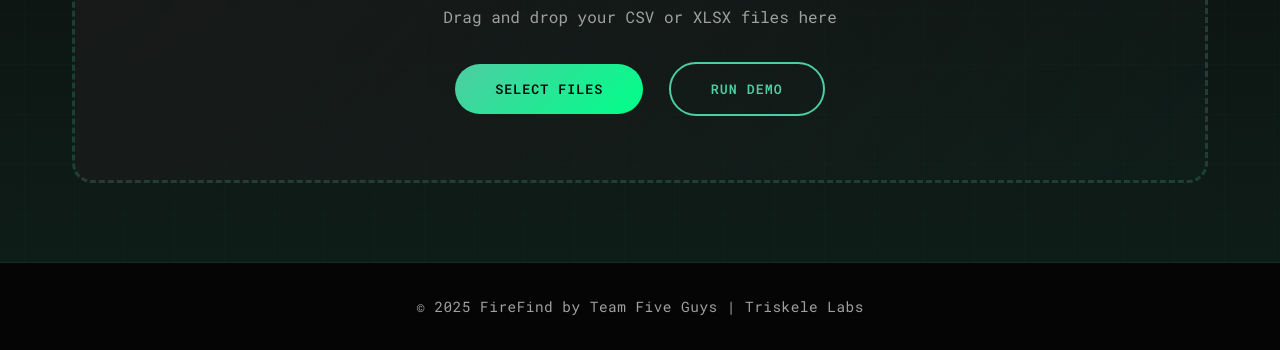
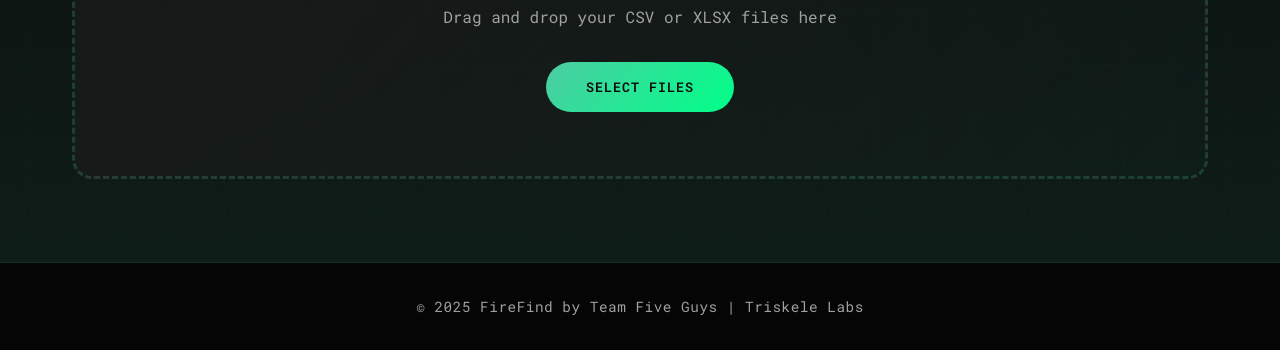
Before and after one commit to JaBoiJimJam/FireFind, a website: page frontend/scan.html in a window 1280 px wide. Shown: the part 450-800 px from the top of the page. Drawn offline with nearby package versions, Linux system fonts and the light colour scheme; a small style sheet from the web is missing.

Commit message:
Removed run demo page from scan page

```diff
--- a/frontend/app.js
+++ b/frontend/app.js
@@ -295,51 +295,6 @@ function removeFile(fileId) {
     displayFiles();
     saveFilesToStorage(); // Update localStorage after removing file
     showToast('File removed successfully', 'success');
-}
-
-async function startDemo() {
-    try {
-        showToast('Loading demo files...', 'info');
-
-        // Load real sample files from backend
-        const sampleFiles = [
-            'barracuda_sample.csv',
-            'checkpoint_sample.csv',
-            'sophos_sample.csv'
-        ];
-
-        uploadedFiles = [];
-
-        for (const fileName of sampleFiles) {
-            try {
-                const response = await fetch(`/samples/${fileName}`);
-                if (response.ok) {
-                    const blob = await response.blob();
-                    const file = new File([blob], fileName, { type: fileName.endsWith('.csv') ? 'text/csv' : 'application/octet-stream' });
-                    uploadedFiles.push({
-                        id: `demo-${Date.now()}-${Math.random()}`,
-                        name: fileName,
-                        size: formatFileSize(file.size),
-                        file: file
-                    });
-                }
-            } catch (error) {
-                console.warn(`Could not load sample file ${fileName}:`, error);
-            }
-        }
-
-        if (uploadedFiles.length > 0) {
-            displayFiles();
-            saveFilesToStorage(); // Save demo files to localStorage
-            showToast(`${uploadedFiles.length} demo files loaded! Click "START SECURITY SCAN" to analyze.`, 'success');
-        } else {
-            showToast('Could not load demo files. Please upload your own files.', 'error');
-        }
-
-    } catch (error) {
-        console.error('Error loading demo files:', error);
-        showToast('Error loading demo files. Please upload your own files.', 'error');
-    }
 }
 
 // Add this helper function to generate date-formatted filename
--- a/frontend/scan.html
+++ b/frontend/scan.html
@@ -3,7 +3,10 @@
 <head>
     <meta charset="UTF-8">
     <meta name="viewport" content="width=device-width, initial-scale=1.0">
-    <title>FireFind</title>
+    <meta http-equiv="Cache-Control" content="no-cache, no-store, must-revalidate">
+    <meta http-equiv="Pragma" content="no-cache">
+    <meta http-equiv="Expires" content="0">
+    <title>FireFind - Scan (No Demo Button)</title>
     <link href="https://fonts.googleapis.com/css2?family=Roboto+Mono:wght@300;400;500;600;700&display=swap" rel="stylesheet">
     <link rel="stylesheet" href="style.css">
     <link rel="stylesheet" href="https://cdnjs.cloudflare.com/ajax/libs/font-awesome/6.5.1/css/all.min.css" integrity="sha512-1ycn6IcaQQ40/MKBW2W4Rhis/DbILU74C1ZqUPI0EG1F3V9V0FvYhFf3ZC3xz97T8ne5+5pSxbFz+z1J6RztQ==" crossorigin="anonymous" referrerpolicy="no-referrer" />
@@ -46,6 +49,35 @@
         if (typeof particleInterval !== 'undefined') {
             clearInterval(particleInterval);
         }
+
+        // Disable startDemo function completely
+        function startDemo() {
+            console.log('Demo functionality has been disabled. Please use run_firefind.bat to run the program.');
+            return false;
+        }
+
+        // Remove any Run Demo buttons that might be added dynamically
+        function removeRunDemoButton() {
+            const allButtons = document.querySelectorAll('button');
+            allButtons.forEach(button => {
+                if (button.textContent.includes('Run Demo') ||
+                    (button.onclick && button.onclick.toString().includes('startDemo')) ||
+                    button.getAttribute('onclick') && button.getAttribute('onclick').includes('startDemo')) {
+                    button.remove();
+                    console.log('Removed Run Demo button');
+                }
+            });
+        }
+
+        // Run the removal function periodically to catch any dynamically added buttons
+        setInterval(removeRunDemoButton, 500);
+
+        // Also run it when the page loads and when DOM changes
+        document.addEventListener('DOMContentLoaded', removeRunDemoButton);
+
+        // Observer to watch for dynamically added content
+        const observer = new MutationObserver(removeRunDemoButton);
+        observer.observe(document.body, { childList: true, subtree: true });
     </script>
 </head>
 <body>
@@ -84,9 +116,7 @@
                 <button type="button" class="btn btn-primary" onclick="document.getElementById('fileInput').click()">
                     Select Files
                 </button>
-                <button type="button" class="btn btn-secondary" onclick="startDemo()">
-                    Run Demo
-                </button>
+                <!-- Run Demo button has been permanently removed -->
                 <input type="file" id="fileInput" name="files" class="file-input" multiple accept=".csv,.xlsx">
             </div>
             </form>
```
